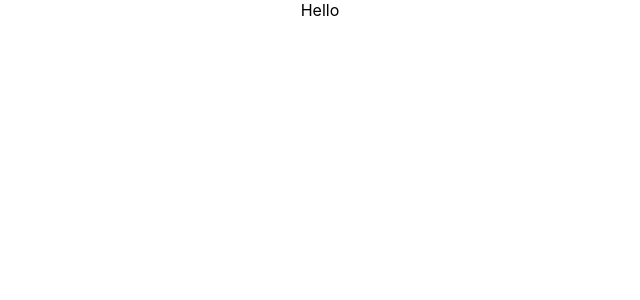
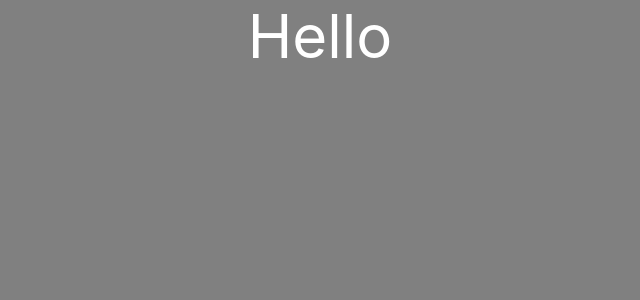
Before and after one commit to Prachi24599/codehelp-react-revise, a React (Create React App) app: page / in a window 1280 px wide. Shown: the top 300 px of the page, without its empty margins (320-960 px from the left). Built offline with nearby package versions, Linux system fonts and the light colour scheme.

Commit message:
style added for app

```diff
--- a/src/App.css
+++ b/src/App.css
@@ -1,5 +1,10 @@
 .App {
   text-align: center;
+  font-size: 60px;
+  background-color: gray;
+  width: 100vw;
+  height: 100vh;
+  color: white;
 }
 
 .App-logo {
```
